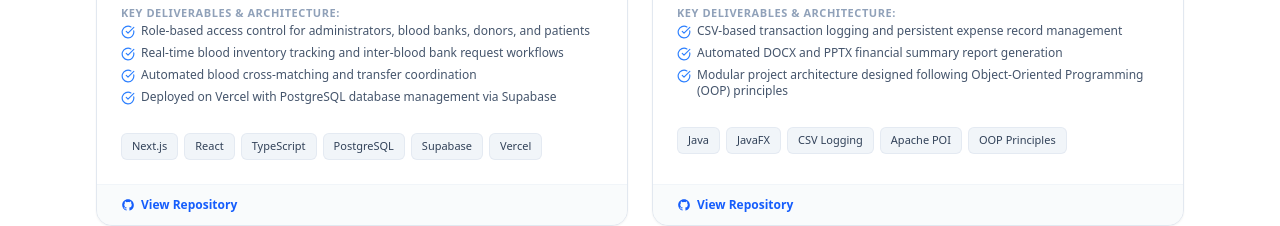
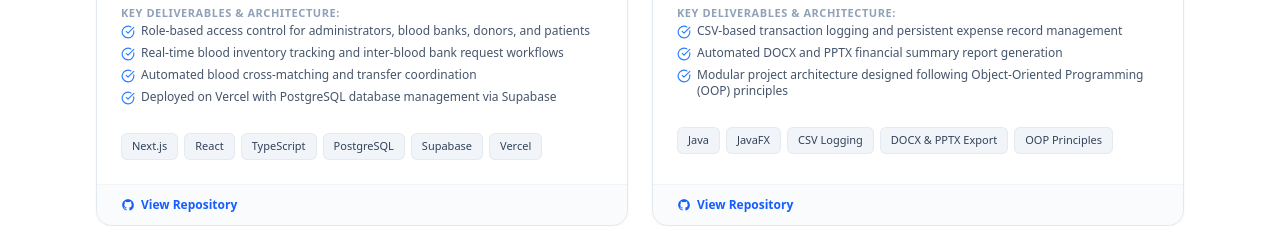
Before and after one commit to shivanvithajayam/cs-portfolio, a Next.js app: page / in a window 1280 px wide. Shown: the part 2400-2626 px from the top of the page. Built offline with nearby package versions, Linux system fonts and the light colour scheme.

Commit message:
Remove Apache POI tag from ExpenseGo project

```diff
--- a/src/data/portfolioData.ts
+++ b/src/data/portfolioData.ts
@@ -128,7 +128,7 @@ export const portfolioData: {
       category: "Desktop & Java",
       period: "2025",
       description: "Developed a JavaFX-based expense tracking application supporting CSV-based logging, automated DOCX/PPTX report generation, and a modular project structure built on Object-Oriented Programming (OOP) principles.",
-      technologies: ["Java", "JavaFX", "CSV Logging", "Apache POI", "OOP Principles"],
+      technologies: ["Java", "JavaFX", "CSV Logging", "DOCX & PPTX Export", "OOP Principles"],
       architectureHighlights: [
         "CSV-based transaction logging and persistent expense record management",
         "Automated DOCX and PPTX financial summary report generation",
```
